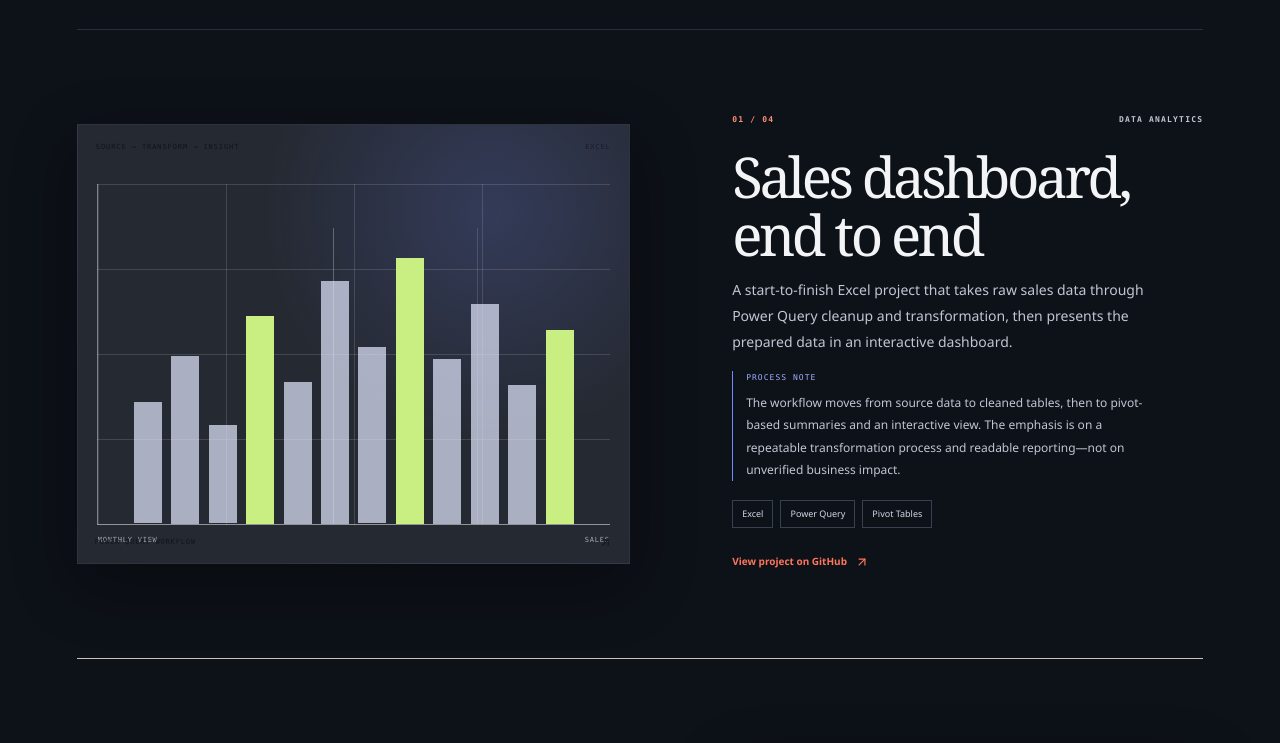
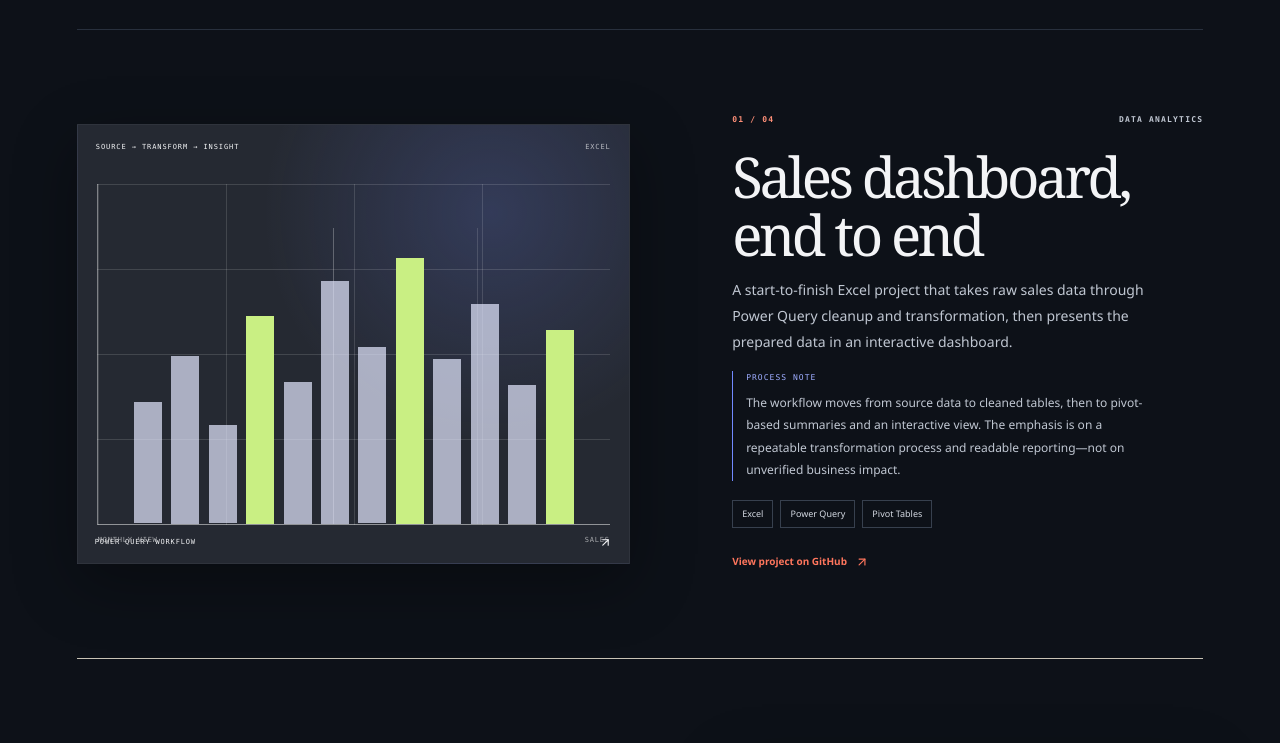
Before and after one commit to udayzaware27/portfolio-website-development, a Next.js app: page / in a window 1280 px wide. Shown: the part 2140-2883 px from the top of the page. Built offline with nearby package versions, Linux system fonts and the light colour scheme.

Commit message:
Fix dark theme text contrast across sections

```diff
--- a/app/globals.css
+++ b/app/globals.css
@@ -369,3 +369,7 @@ body { font-size: 16px; background-image: radial-gradient(ellipse at 18% 8%, #20
   .hero-copy > *, .hero-visual-wrap, .site-header { animation-name: hero-rise; }
 }
 @keyframes hero-rise { from { transform: translateY(14px); } to { transform: translateY(0); } }
+
+.skills, .contact { color: var(--foreground); }
+.project-art { color: var(--foreground); }
+.project-art-database { color: #191a17; }
```
